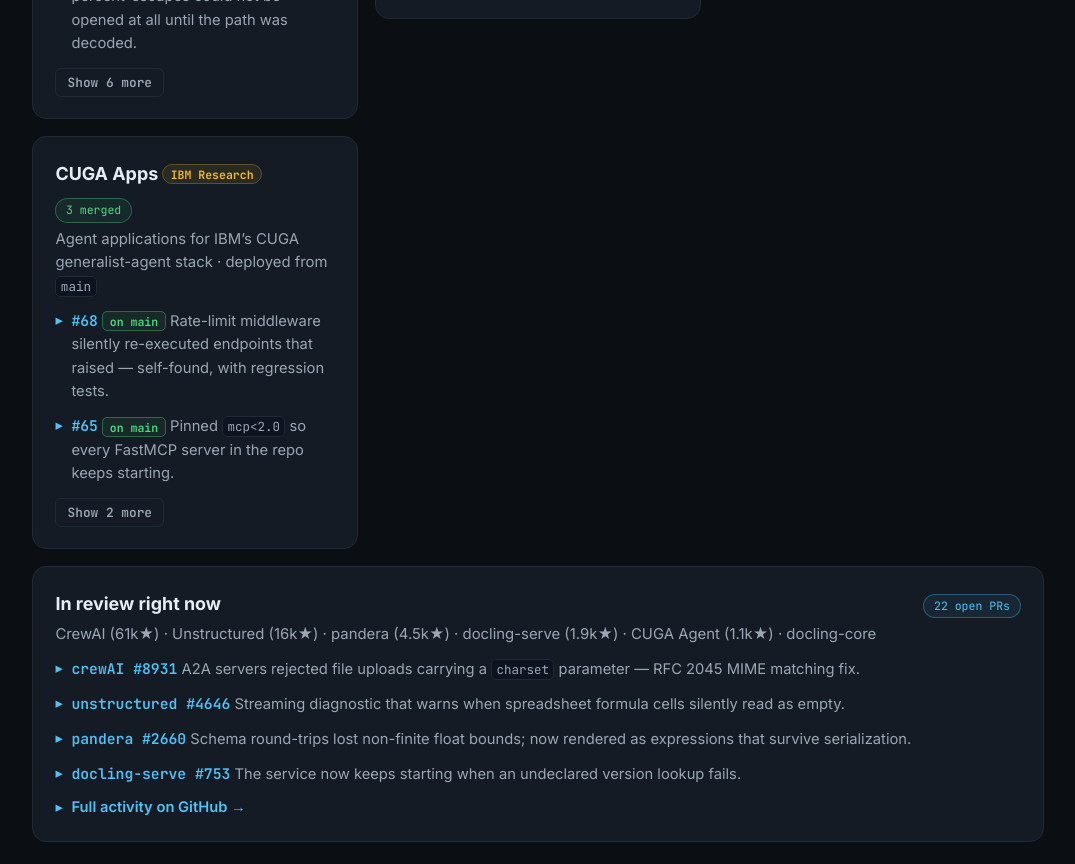
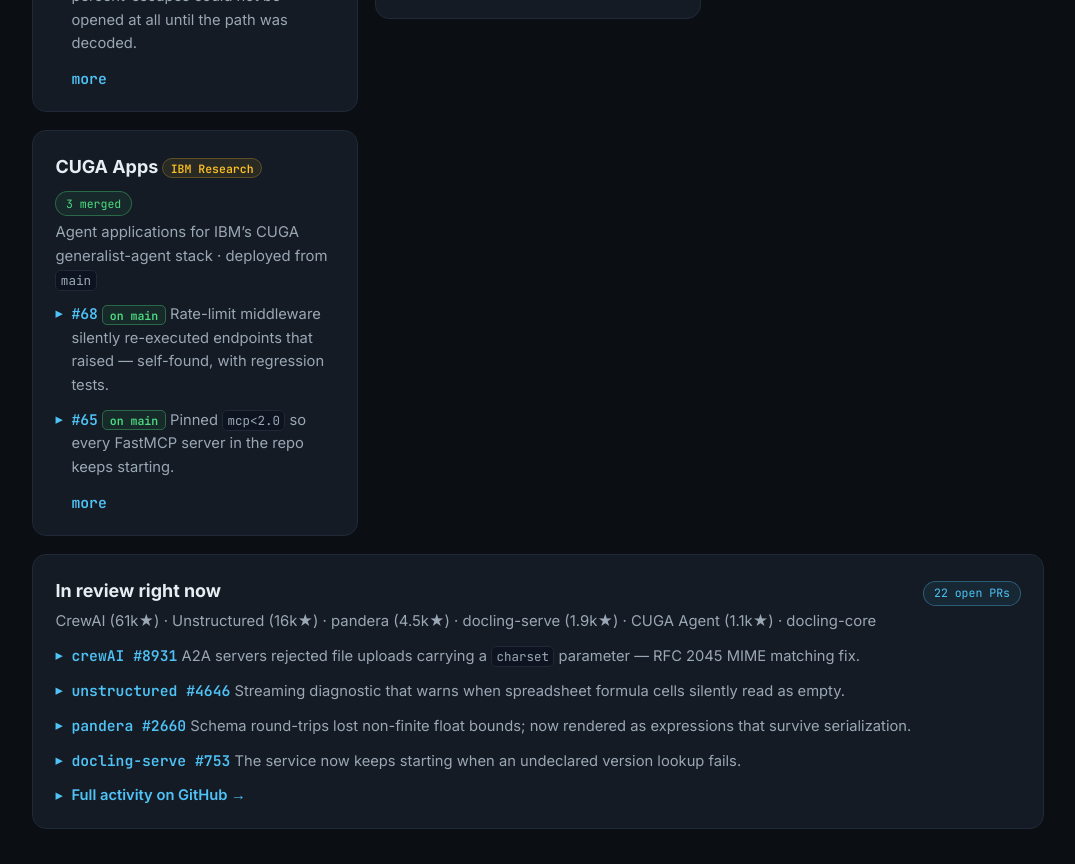
Before and after one commit to Krushil-Dhankecha/krushil-dhankecha.github.io, a plain HTML site: page index.html in a window 1280 px wide. Shown: the part 1745-2609 px from the top of the page, without its empty margins (102-1177 px from the left). Drawn offline with Linux system fonts and the light colour scheme.

Commit message:
Style the show-more toggle as a link (#3)
The bordered button read as a control sitting apart from the card. It now
looks like one of the PR links above it: the bare word "more", mono face,
accent blue, indented to line up with the entries past their marker.

The count moves to aria-label, so the visible text stays one word while a
screen reader still hears how much is hidden.

```diff
--- a/assets/style.css
+++ b/assets/style.css
@@ -203,22 +203,23 @@ code {
 .card-list { list-style: none; display: flex; flex-direction: column; gap: 0.65rem; }
 .card-list li { color: var(--text-dim); font-size: 0.92rem; padding-left: 1rem; position: relative; overflow-wrap: anywhere; }
 .card-list li[hidden] { display: none; }
+/* Reads as one of the PR links above it, not as a control: same mono face,
+   weight and accent, and the 1rem indent clears the ▸ the entries use. */
 .card-more {
   align-self: flex-start;
-  margin-top: 0.15rem;
-  padding: 0.32rem 0.7rem;
+  margin-top: 0.1rem;
+  padding: 0 0 0 1rem;
   font-family: var(--mono);
-  font-size: 0.8rem;
+  font-size: 0.92rem;
   font-weight: 600;
-  color: var(--text-dim);
+  line-height: 1.6;
+  color: var(--accent);
   background: transparent;
-  border: 1px solid var(--card-edge);
-  border-radius: 6px;
+  border: 0;
   cursor: pointer;
-  transition: color 0.15s ease, border-color 0.15s ease;
 }
 .card-more:hover,
-.card-more:focus-visible { color: var(--accent); border-color: rgba(79, 195, 247, 0.55); }
+.card-more:focus-visible { text-decoration: underline; }
 .card-list li::before { content: "▸"; color: var(--accent); position: absolute; left: 0; }
 .card-list a { font-family: var(--mono); font-weight: 600; }
 .muted { opacity: 0.75; }
--- a/index.html
+++ b/index.html
@@ -407,7 +407,9 @@
 
     const setOpen = (open) => {
       extra.forEach(li => { li.hidden = !open; });
-      btn.textContent = open ? 'Show less' : `Show ${extra.length} more`;
+      btn.textContent = open ? 'less' : 'more';
+      // The visible word is deliberately bare; screen readers get the count.
+      btn.setAttribute('aria-label', open ? 'Show less' : `Show ${extra.length} more`);
       btn.setAttribute('aria-expanded', String(open));
     };
 
```
